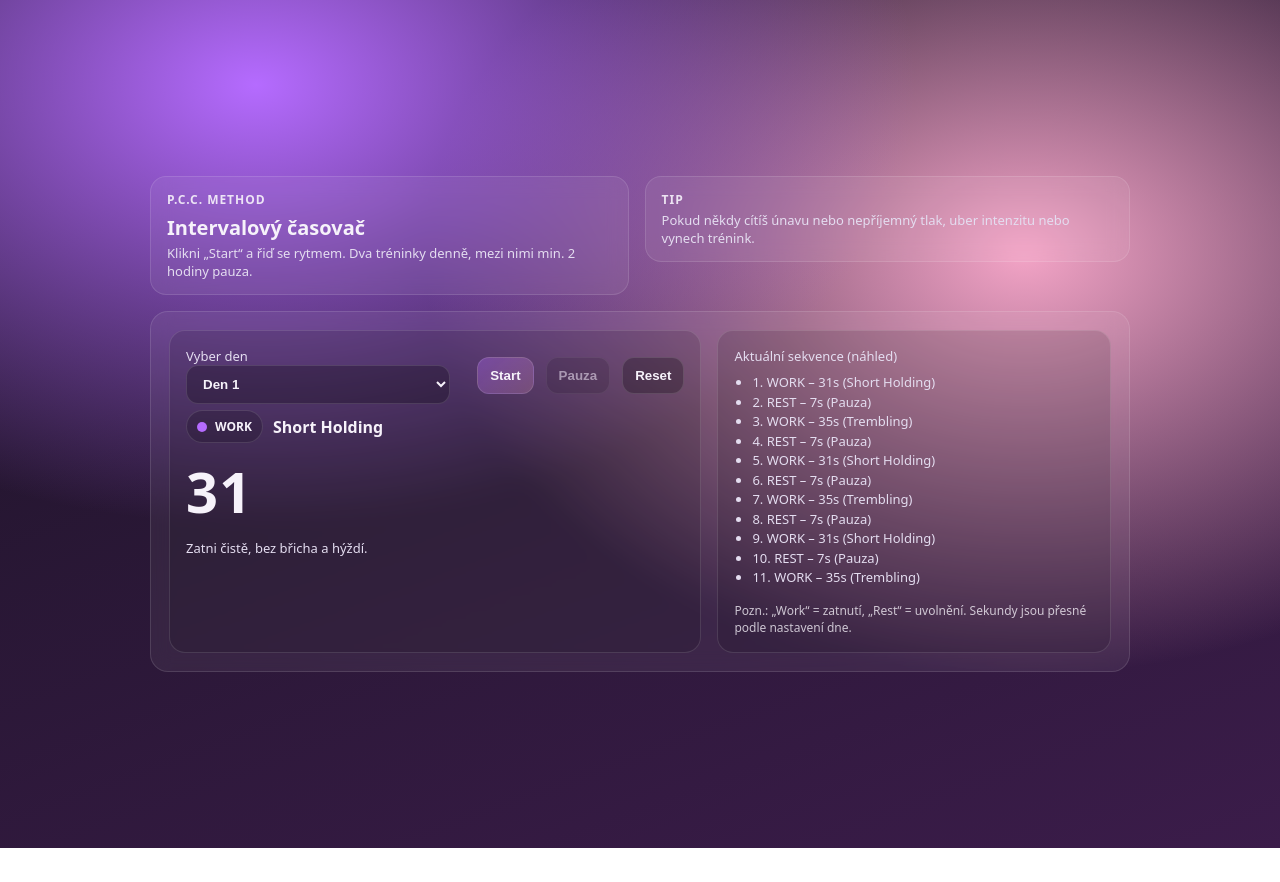
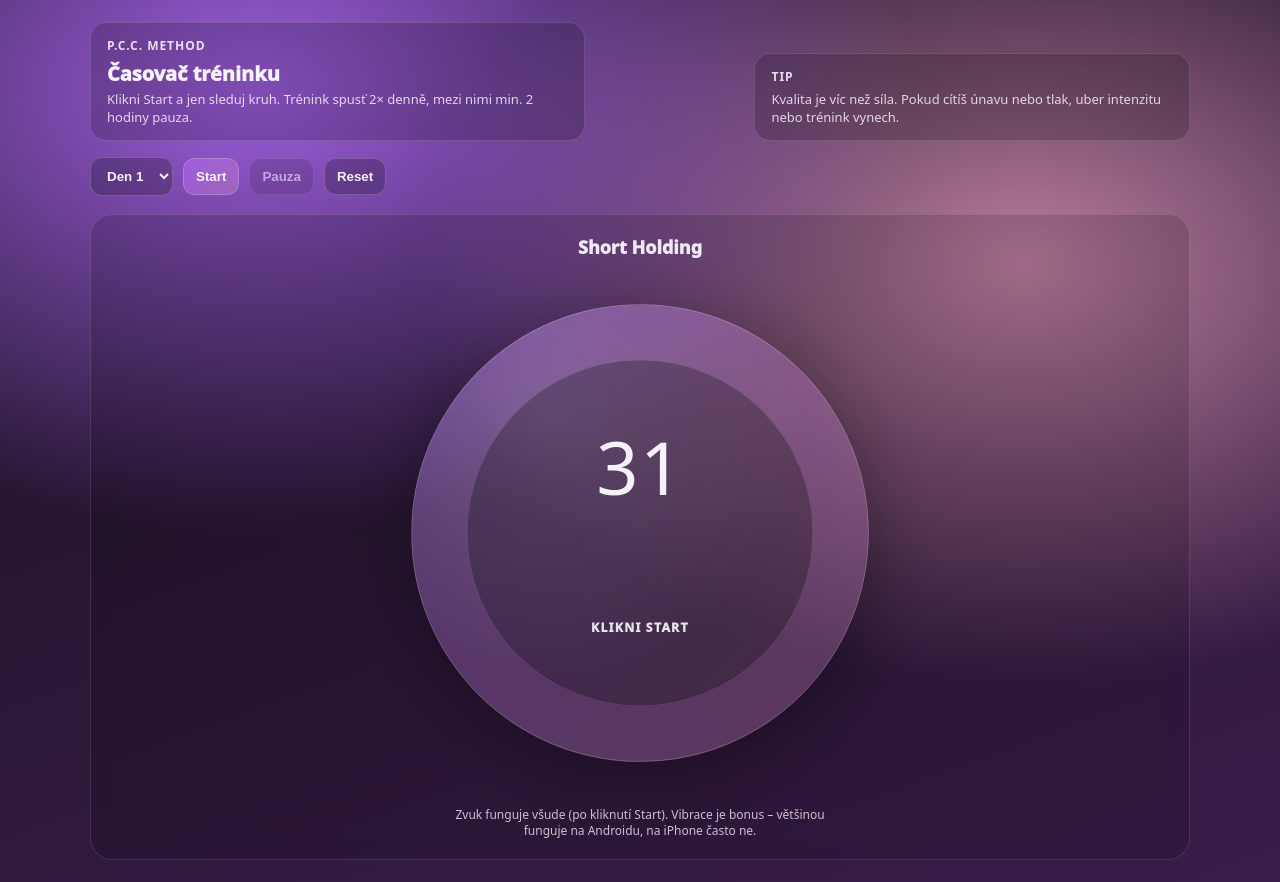
Before and after one commit to muzskakontrola/pcc-timer, a plain HTML site: page index.html in a window 1280 px wide. Before the commit the page ends 848 px from the top, so only its background shows below. Drawn offline with Linux system fonts and the light colour scheme.

Commit message:
Refactor index.html for layout and functionality improvements
Refactor CSS styles and HTML structure for improved layout and readability. Update JavaScript logic for handling timer and day selection.

```diff
--- a/index.html
+++ b/index.html
@@ -6,224 +6,414 @@
   <title>P.C.C. Timer</title>
   <style>
     :root{
-      --bg1:#1A1324; --bg2:#3B1C4A; --accent:#B56BFF; --accent2:#F3A4C6;
-      --text:#F6F2FA; --muted:#E4DDF0; --card:rgba(255,255,255,0.06);
-      --border:rgba(255,255,255,0.12);
+      --bg1:#1A1324; --bg2:#3B1C4A;
+      --accent:#B56BFF; --accent2:#F3A4C6;
+      --text:#F6F2FA; --muted:#E4DDF0;
+      --border:rgba(255,255,255,0.14);
+      --card:rgba(0,0,0,0.18);
     }
+    *{ box-sizing:border-box; }
     body{
-      margin:0; font-family: system-ui, -apple-system, Segoe UI, Roboto, Arial, sans-serif;
+      margin:0;
+      font-family: system-ui, -apple-system, Segoe UI, Roboto, Arial, sans-serif;
       color:var(--text);
-      background: radial-gradient(1200px 800px at 20% 10%, var(--accent) 0%, transparent 55%),
-                  radial-gradient(1000px 700px at 80% 30%, var(--accent2) 0%, transparent 60%),
+      min-height:100vh;
+      display:flex;
+      align-items:center;
+      justify-content:center;
+      padding:22px;
+
+      background:
+        radial-gradient(1200px 800px at 20% 10%, rgba(181,107,255,0.85) 0%, transparent 55%),
+        radial-gradient(1000px 700px at 80% 30%, rgba(243,164,198,0.72) 0%, transparent 60%),
         linear-gradient(160deg, var(--bg1), var(--bg2));
-      min-height:100vh; display:flex; align-items:center; justify-content:center; padding:24px;
     }
-    .wrap{ width:min(980px,100%); }
-    .top{ display:flex; align-items:flex-start; justify-content:space-between; gap:16px; margin-bottom:16px; }
-    .brand{
-      padding:14px 16px; border:1px solid var(--border); background:var(--card);
-      border-radius:16px; backdrop-filter: blur(10px);
+
+    .app{ width:min(1100px,100%); margin:0 auto; }
+    .topbar{
+      display:flex;
+      align-items:flex-end;
+      justify-content:space-between;
+      gap:16px;
+      flex-wrap:wrap;
+      margin-bottom:18px;
     }
-    .brand .tag{ font-weight:700; letter-spacing:0.08em; font-size:12px; opacity:0.9;}
-    .brand .name{ font-size:20px; font-weight:800; margin-top:6px; }
-    .brand .sub{ color:var(--muted); margin-top:4px; font-size:13px; line-height:1.35;}
-    .panel{
-      border:1px solid var(--border); background:var(--card); border-radius:18px;
-      padding:18px; backdrop-filter: blur(10px);
-      display:grid; grid-template-columns: 1.15fr 0.85fr; gap:16px;
+    .brand, .tip{
+      padding:14px 16px;
+      border:1px solid var(--border);
+      background:var(--card);
+      border-radius:16px;
+      backdrop-filter: blur(10px);
     }
-    @media (max-width: 820px){ .panel{ grid-template-columns:1fr; } .top{flex-direction:column;} }
-    .card{ border:1px solid var(--border); border-radius:16px; padding:16px; background: rgba(0,0,0,0.12); }
-    .row{ display:flex; align-items:center; justify-content:space-between; gap:12px; flex-wrap:wrap; }
+    .brand .tag{
+      font-weight:900;
+      letter-spacing:.08em;
+      font-size:12px;
+      opacity:.9;
+    }
+    .brand .title{
+      font-size:20px;
+      font-weight:1000;
+      margin-top:6px;
+    }
+    .brand .subtitle{
+      opacity:.85;
+      margin-top:4px;
+      font-size:13px;
+      line-height:1.35;
+      max-width:62ch;
+    }
+    .tip .tag{
+      font-weight:900;
+      letter-spacing:.08em;
+      font-size:12px;
+      opacity:.9;
+    }
+    .tip .text{
+      opacity:.85;
+      margin-top:6px;
+      font-size:13px;
+      line-height:1.35;
+      max-width:54ch;
+    }
+
+    .controls{
+      display:flex;
+      gap:10px;
+      align-items:center;
+      flex-wrap:wrap;
+    }
     select, button{
-      border:1px solid var(--border); background:rgba(0,0,0,0.25); color:var(--text);
-      padding:10px 12px; border-radius:12px; font-weight:600;
+      border:1px solid rgba(255,255,255,0.18);
+      background:rgba(0,0,0,0.22);
+      color:var(--text);
+      padding:10px 12px;
+      border-radius:12px;
+      font-weight:800;
+      cursor:pointer;
+      outline:none;
     }
-    button{ cursor:pointer; }
-    button.primary{ background: linear-gradient(135deg, rgba(181,107,255,0.35), rgba(243,164,198,0.22)); }
-    button:disabled{ opacity:0.5; cursor:not-allowed; }
-    .big{
-      font-size:56px; font-weight:900; letter-spacing:0.02em; margin:10px 0;
+    button.primary{
+      background: linear-gradient(135deg, rgba(181,107,255,0.50), rgba(243,164,198,0.28));
     }
-    .label{ color:var(--muted); font-size:13px; }
-    .step{
-      font-size:16px; font-weight:800; margin-top:6px;
-      display:flex; gap:10px; align-items:center;
+    button:disabled{ opacity:0.55; cursor:not-allowed; }
+
+    .center{
+      display:flex;
+      flex-direction:column;
+      align-items:center;
+      justify-content:center;
+      gap:14px;
+      padding:20px;
+      border:1px solid rgba(255,255,255,0.12);
+      background:rgba(0,0,0,0.14);
+      border-radius:22px;
+      backdrop-filter: blur(10px);
     }
-    .pill{
-      display:inline-flex; align-items:center; gap:8px;
-      padding:7px 10px; border-radius:999px; border:1px solid var(--border);
-      background: rgba(0,0,0,0.18); font-size:12px; font-weight:700;
+    .exercise{
+      font-size:18px;
+      font-weight:1000;
+      opacity:.96;
+      text-align:center;
     }
-    .dot{ width:10px; height:10px; border-radius:50%; background:var(--accent); }
-    .dot.rest{ background:var(--accent2); }
-    .list{ margin:0; padding-left:18px; color:var(--muted); font-size:13px; line-height:1.5; }
-    .footer{ margin-top:14px; color:rgba(246,242,250,0.78); font-size:12px; }
+
+    .ringWrap{
+      width:min(520px, 90vw);
+      aspect-ratio:1;
+      display:grid;
+      place-items:center;
+    }
+    .ring{
+      width:100%;
+      height:100%;
+      border-radius:50%;
+      background:
+        radial-gradient(circle at 30% 25%, rgba(255,255,255,0.18), rgba(255,255,255,0.02) 55%),
+        linear-gradient(135deg, rgba(181,107,255,0.32), rgba(243,164,198,0.22));
+      border:1px solid rgba(255,255,255,0.18);
+      box-shadow: 0 18px 80px rgba(0,0,0,0.35);
+      transform: scale(0.88);
+      transition: transform 180ms ease, filter 180ms ease;
+      display:grid;
+      place-items:center;
+    }
+    .ring.on{
+      transform: scale(1.03);
+      filter: brightness(1.12);
+    }
+    .ringInner{
+      width:76%;
+      height:76%;
+      border-radius:50%;
+      background: rgba(0,0,0,0.25);
+      border:1px solid rgba(255,255,255,0.12);
+      display:grid;
+      place-items:center;
+      text-align:center;
+      padding:18px;
+    }
+    .time{
+      font-size:84px;
+      font-weight:1100;
+      letter-spacing:.02em;
+      line-height:1;
+    }
+    .phase{
+      margin-top:10px;
+      font-weight:1000;
+      letter-spacing:.10em;
+      opacity:.92;
+      font-size:14px;
+    }
+    .hint{
+      font-size:12px;
+      opacity:.78;
+      text-align:center;
+      max-width:56ch;
+      line-height:1.35;
+    }
   </style>
 </head>
+
 <body>
-  <div class="wrap">
-    <div class="top">
+  <div class="app">
+    <div class="topbar">
       <div class="brand">
         <div class="tag">P.C.C. METHOD</div>
-        <div class="name">Intervalový časovač</div>
-        <div class="sub">Klikni „Start“ a řiď se rytmem. Dva tréninky denně, mezi nimi min. 2 hodiny pauza.</div>
+        <div class="title">Časovač tréninku</div>
+        <div class="subtitle">Klikni Start a jen sleduj kruh. Trénink spusť 2× denně, mezi nimi min. 2 hodiny pauza.</div>
       </div>
 
-      <div class="brand">
+      <div class="tip">
         <div class="tag">TIP</div>
-        <div class="sub">Pokud někdy cítíš únavu nebo nepříjemný tlak, uber intenzitu nebo vynech trénink.</div>
-      </div>
+        <div class="text">Kvalita je víc než síla. Pokud cítíš únavu nebo tlak, uber intenzitu nebo trénink vynech.</div>
       </div>
 
-    <div class="panel">
-      <div class="card">
-        <div class="row">
-          <div>
-            <div class="label">Vyber den</div>
+      <div class="controls">
         <select id="daySelect"></select>
-          </div>
-          <div class="row">
         <button id="startBtn" class="primary">Start</button>
         <button id="pauseBtn" disabled>Pauza</button>
         <button id="resetBtn">Reset</button>
       </div>
     </div>
 
-        <div class="step" id="stepTitle">
-          <span class="pill"><span class="dot"></span> WORK</span>
-          <span id="stepName">Připraveno</span>
+    <div class="center">
+      <div class="exercise" id="exerciseName">Připraveno</div>
+
+      <div class="ringWrap">
+        <div class="ring" id="ring">
+          <div class="ringInner">
+            <div class="time" id="timeLeft">00</div>
+            <div class="phase" id="phaseText">KLIKNI START</div>
+          </div>
+        </div>
       </div>
 
-        <div class="big" id="timeLeft">00</div>
-        <div class="label" id="stepHint">Vyber den a klikni Start.</div>
-      </div>
-
-      <div class="card">
-        <div class="label" style="margin-bottom:8px;">Aktuální sekvence (náhled)</div>
-        <ul class="list" id="sequenceList"></ul>
-        <div class="footer">Pozn.: „Work“ = zatnutí, „Rest“ = uvolnění. Sekundy jsou přesné podle nastavení dne.</div>
+      <div class="hint" id="hint">
+        Zvuk funguje všude (po kliknutí Start). Vibrace je bonus – většinou funguje na Androidu, na iPhone často ne.
       </div>
     </div>
   </div>
 
 <script>
-/**
- * Každý den je pole kroků: { type: "work"|"rest", seconds: number, label: string }
- * Upravíš si to podle tvých finálních dnů.
- */
+/* =========================
+   1) DNY (zatím Den 1 + Den 7)
+   ========================= */
 const DAYS = {
   "Den 1": [
-  {type:"work", seconds:31, label:"Short Holding"},
-  {type:"rest", seconds:7,  label:"Pauza"},
-  {type:"work", seconds:35, label:"Trembling"},
-  {type:"rest", seconds:7,  label:"Pauza"},
-  {type:"work", seconds:31, label:"Short Holding"},
-  {type:"rest", seconds:7,  label:"Pauza"},
-  {type:"work", seconds:35, label:"Trembling"},
-  {type:"rest", seconds:7,  label:"Pauza"},
-  {type:"work", seconds:31, label:"Short Holding"},
-  {type:"rest", seconds:7,  label:"Pauza"},
-  {type:"work", seconds:35, label:"Trembling"},
+    { seconds:31, label:"Short Holding" },
+    { seconds:7,  label:"Pauza", rest:true },
+
+    { seconds:35, label:"Trembling" },
+    { seconds:7,  label:"Pauza", rest:true },
+
+    { seconds:31, label:"Short Holding" },
+    { seconds:7,  label:"Pauza", rest:true },
+
+    { seconds:35, label:"Trembling" },
+    { seconds:7,  label:"Pauza", rest:true },
+
+    { seconds:31, label:"Short Holding" },
+    { seconds:7,  label:"Pauza", rest:true },
+
+    { seconds:35, label:"Trembling" },
   ],
-  "Den 2 (ukázka)": [
-    {type:"work", seconds:1, label:"Rytmus"},
-    {type:"rest", seconds:1, label:"Pauza"},
-    {type:"work", seconds:1, label:"Rytmus"},
-    {type:"rest", seconds:1, label:"Pauza"},
+
+  "Den 7": [
+    { seconds:39, label:"Starter" },
+    { seconds:7,  label:"Pauza", rest:true },
+
+    { seconds:31, label:"Short Holding" },
+    { seconds:7,  label:"Pauza", rest:true },
+
+    { seconds:35, label:"Trembling" },
+    { seconds:7,  label:"Pauza", rest:true },
+
+    { seconds:39, label:"Starter" },
+    { seconds:7,  label:"Pauza", rest:true },
+
+    { seconds:39, label:"Steady Trembling" },
+    { seconds:7,  label:"Pauza", rest:true },
+
+    { seconds:31, label:"Short Holding" },
   ],
-  "Den 7 – Závěrečný rytmus (finální)": [
-    {type:"work", seconds:1, label:"Zatnutí"},
-    {type:"rest", seconds:1, label:"Pauza"},
-    {type:"work", seconds:3, label:"Zatnutí"},
-    {type:"rest", seconds:1, label:"Pauza"},
-    {type:"work", seconds:1, label:"Zatnutí"},
-    {type:"rest", seconds:1, label:"Pauza"},
-    {type:"work", seconds:3, label:"Zatnutí"},
-  ]
 };
 
+/* =========================
+   2) MIKRO-RYTMUS (jen vizuálně + zvuk)
+   - uživatel nevidí 1s/1s, ale kruh se mění
+   ========================= */
+const MICRO = {
+  "Short Holding":   { pattern:[ {on:3}, {off:3} ] },                // 3s zatnout / 3s uvolnit
+  "Trembling":       { pattern:[ {on:1}, {off:1} ] },                // 1s/1s
+  "Steady Trembling":{ pattern:[ {on:2}, {off:1} ] },                // 2s/1s
+  "Starter":         { pattern:[ {on:1}, {off:1}, {on:3}, {off:1} ] },// mix
+  "Pauza":           { pattern:[ {off:1} ] },
+};
+
+/* =========================
+   3) ZVUK + VIBRACE
+   ========================= */
+let audioCtx = null;
+function beep(freq=880, ms=80){
+  try{
+    if(!audioCtx) audioCtx = new (window.AudioContext || window.webkitAudioContext)();
+    const o = audioCtx.createOscillator();
+    const g = audioCtx.createGain();
+    o.frequency.value = freq;
+    o.connect(g); g.connect(audioCtx.destination);
+    g.gain.setValueAtTime(0.08, audioCtx.currentTime);
+    o.start();
+    setTimeout(()=>{ o.stop(); }, ms);
+  }catch(e){}
+}
+function vibrate(ms=60){
+  if(navigator.vibrate) navigator.vibrate(ms);
+}
+
+/* =========================
+   4) UI
+   ========================= */
 const daySelect = document.getElementById("daySelect");
-const sequenceList = document.getElementById("sequenceList");
-const startBtn = document.getElementById("startBtn");
-const pauseBtn = document.getElementById("pauseBtn");
-const resetBtn = document.getElementById("resetBtn");
-const timeLeftEl = document.getElementById("timeLeft");
-const stepNameEl = document.getElementById("stepName");
-const stepTitleEl = document.getElementById("stepTitle");
-const stepHintEl = document.getElementById("stepHint");
+const startBtn  = document.getElementById("startBtn");
+const pauseBtn  = document.getElementById("pauseBtn");
+const resetBtn  = document.getElementById("resetBtn");
+const ring      = document.getElementById("ring");
+const timeLeftEl= document.getElementById("timeLeft");
+const phaseText = document.getElementById("phaseText");
+const exerciseName = document.getElementById("exerciseName");
 
 let currentDayKey = Object.keys(DAYS)[0];
 let steps = DAYS[currentDayKey];
+
 let stepIndex = 0;
-let remaining = steps[0]?.seconds ?? 0;
+let stepRemaining = steps[0]?.seconds ?? 0;
+
+let microIndex = 0;
+let microRemaining = 0;
+let microOn = false;
+
+let running = false;
 let timer = null;
-let running = false;
 
-function pad(n){ return String(n).padStart(2,"0"); }
-function renderTime(){
-  timeLeftEl.textContent = pad(remaining);
+function setRing(on){
+  ring.classList.toggle("on", on);
+  phaseText.textContent = on ? "ZATNOUT" : "UVOLNIT";
+}
+function setTime(sec){
+  timeLeftEl.textContent = String(Math.max(0, Math.ceil(sec))).padStart(2,"0");
+}
+function initMicroFor(label){
+  const cfg = MICRO[label] || MICRO["Trembling"];
+  microIndex = 0;
+  const first = cfg.pattern[0];
+  microOn = !!first.on;
+  microRemaining = first.on ?? first.off ?? 1;
+  setRing(microOn);
+}
+function nextMicro(label){
+  const cfg = MICRO[label] || MICRO["Trembling"];
+  microIndex = (microIndex + 1) % cfg.pattern.length;
+  const seg = cfg.pattern[microIndex];
+  microOn = !!seg.on;
+  microRemaining = seg.on ?? seg.off ?? 1;
+
+  // signál při přepnutí fáze
+  if(microOn){
+    beep(920,70); vibrate(40);
+  }else{
+    beep(520,50);
+  }
+  setRing(microOn);
 }
 
-function renderStep(){
+function tick(){
+  if(!running) return;
+
   const s = steps[stepIndex];
   if(!s){
-    stepNameEl.textContent = "Hotovo";
-    stepHintEl.textContent = "Sekvence dokončena. Můžeš dát reset nebo spustit znovu.";
-    timeLeftEl.textContent = "00";
-    stepTitleEl.querySelector(".pill").innerHTML = `<span class="dot"></span> KONEC`;
+    running = false;
+    clearInterval(timer); timer = null;
+    startBtn.disabled = false;
+    pauseBtn.disabled = true;
+    exerciseName.textContent = "Hotovo";
+    phaseText.textContent = "KONEC";
+    setTime(0);
+    setRing(false);
     return;
   }
-  remaining = s.seconds;
-  const dot = s.type === "rest" ? `<span class="dot rest"></span>` : `<span class="dot"></span>`;
-  const head = s.type === "rest" ? "REST" : "WORK";
-  stepTitleEl.querySelector(".pill").innerHTML = `${dot} ${head}`;
-  stepNameEl.textContent = s.label;
-  stepHintEl.textContent = (s.type === "rest")
-    ? "Uvolni, dýchej klidně."
-    : "Zatni čistě, bez břicha a hýždí.";
-  renderTime();
+
+  // krok (celý blok) odpočet
+  stepRemaining -= 1;
+  setTime(stepRemaining);
+
+  // mikro fáze odpočet
+  microRemaining -= 1;
+  if(microRemaining <= 0){
+    nextMicro(s.label);
   }
 
-function renderSequencePreview(){
-  sequenceList.innerHTML = "";
-  steps.forEach((s,i)=>{
-    const li = document.createElement("li");
-    li.textContent = `${i+1}. ${s.type.toUpperCase()} – ${s.seconds}s (${s.label})`;
-    sequenceList.appendChild(li);
-  });
+  // konec kroku -> další krok
+  if(stepRemaining <= 0){
+    stepIndex += 1;
+    const next = steps[stepIndex];
+    if(!next){
+      tick(); return;
+    }
+    stepRemaining = next.seconds;
+    exerciseName.textContent = next.label;
+
+    initMicroFor(next.label);
+    setTime(stepRemaining);
+
+    // pauza krok: kruh nech na uvolnit
+    if(next.rest){
+      setRing(false);
+      phaseText.textContent = "PAUZA";
+    }
+  }
 }
 
 function setDay(key){
   currentDayKey = key;
-  steps = DAYS[currentDayKey];
+  steps = DAYS[key];
   stepIndex = 0;
   running = false;
+
   if(timer){ clearInterval(timer); timer = null; }
+
   startBtn.disabled = false;
   pauseBtn.disabled = true;
   pauseBtn.textContent = "Pauza";
-  renderSequencePreview();
-  renderStep();
-}
 
-function tick(){
-  if(!running) return;
-  remaining -= 1;
-  if(remaining <= 0){
-    stepIndex += 1;
-    if(stepIndex >= steps.length){
-      running = false;
-      clearInterval(timer); timer = null;
-      startBtn.disabled = false;
-      pauseBtn.disabled = true;
-      renderStep();
-      return;
-    }
-    renderStep();
-    return;
-  }
-  renderTime();
+  const first = steps[0];
+  stepRemaining = first?.seconds ?? 0;
+  exerciseName.textContent = first?.label ?? "Připraveno";
+
+  initMicroFor(first?.label ?? "Trembling");
+  setTime(stepRemaining);
+  phaseText.textContent = "KLIKNI START";
+  ring.classList.remove("on");
 }
 
 startBtn.addEventListener("click", ()=>{
@@ -232,17 +422,16 @@ startBtn.addEventListener("click", ()=>{
   startBtn.disabled = true;
   pauseBtn.disabled = false;
   pauseBtn.textContent = "Pauza";
-  if(!timer){ timer = setInterval(tick, 1000); }
+
+  // start signál
+  beep(880,90); vibrate(50);
+
+  if(!timer) timer = setInterval(tick, 1000);
 });
 
 pauseBtn.addEventListener("click", ()=>{
-  if(!running){
-    running = true;
-    pauseBtn.textContent = "Pauza";
-    return;
-  }
-  running = false;
-  pauseBtn.textContent = "Pokračovat";
+  running = !running;
+  pauseBtn.textContent = running ? "Pauza" : "Pokračovat";
 });
 
 resetBtn.addEventListener("click", ()=>{
@@ -251,7 +440,8 @@ resetBtn.addEventListener("click", ()=>{
 
 Object.keys(DAYS).forEach(k=>{
   const opt = document.createElement("option");
-  opt.value = k; opt.textContent = k;
+  opt.value = k;
+  opt.textContent = k;
   daySelect.appendChild(opt);
 });
 daySelect.addEventListener("change", (e)=> setDay(e.target.value));
```
Lines whose indentation alone changed are shown as unchanged.
